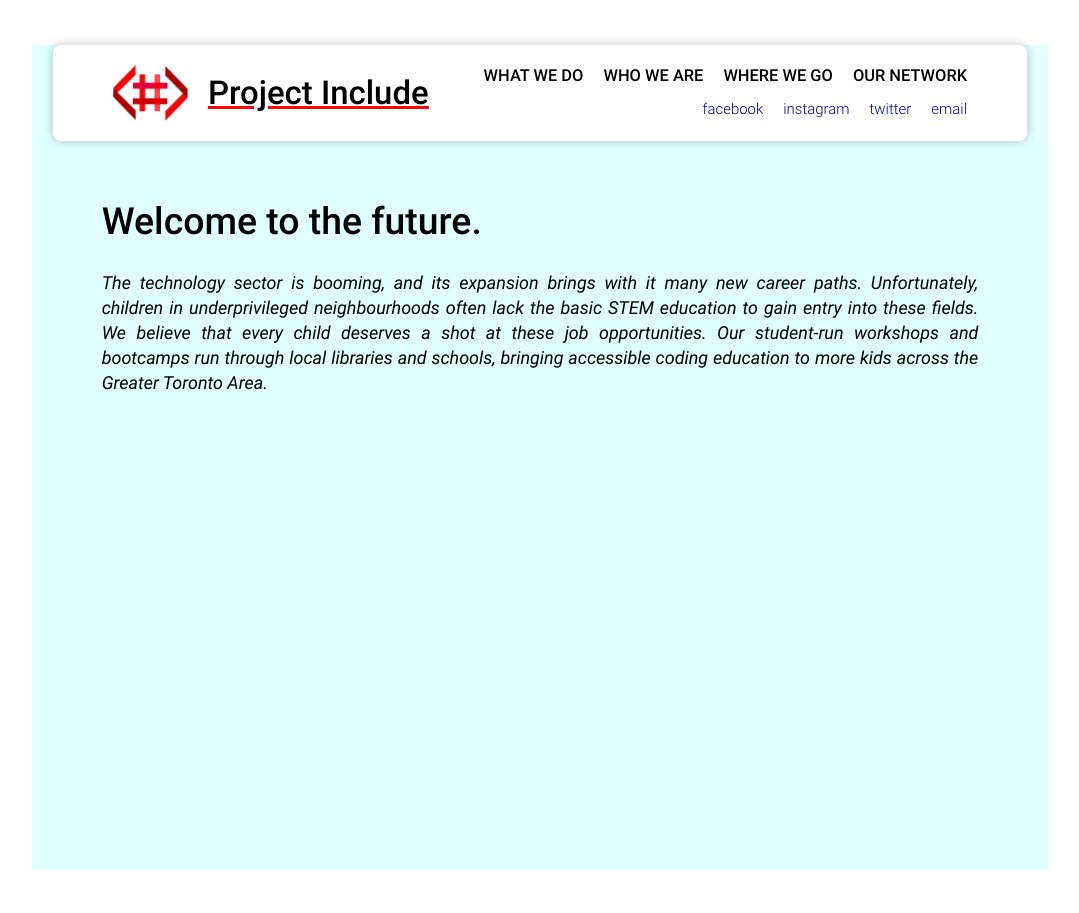
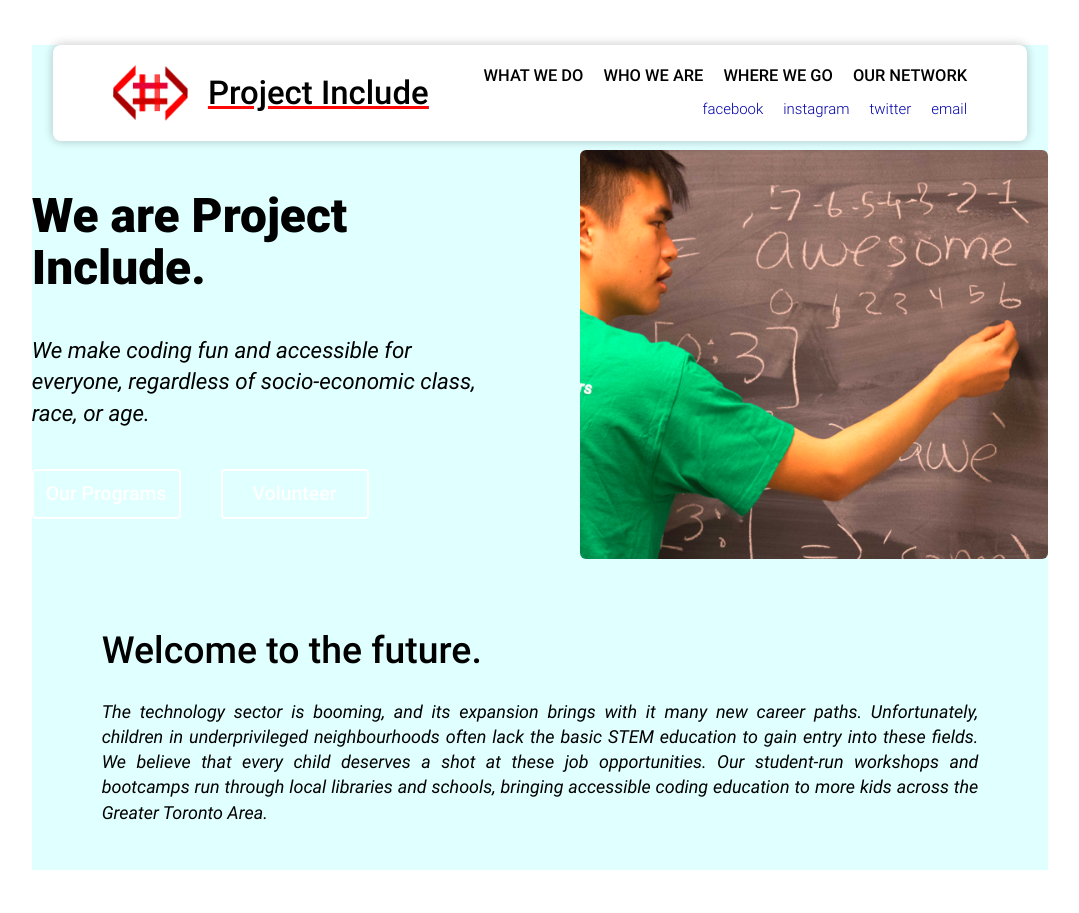
Before and after one commit to ShabazBadshah/project-include-site, a Jekyll site: the page built from index.html, in a window 1280 px wide. Shown: the whole page, without its empty margins (100-1179 px from the left). Built offline with Jekyll 4.4.1, drawn with Linux system fonts in a browser that asks for light colours.

Commit message:
Closed #2. Implemented gallery-intro-component

```diff
--- /dev/null
+++ b/_includes/gallery-intro-component.html
@@ -0,0 +1,15 @@
+<div class="intro-container">
+  <div class="intro-container--info-container">
+    <h1 class="intro-container--info-container--header-text">{{ include.header-text }}</h1>
+    <p class="intro-container--info-container--info-text">{{ include.info-text }}</p>
+
+    <div class="btn-wrap">
+      <a href="{{ include.btn1-link }}" class="intro-container--info-container--btn">{{ include.btn1-text }}</a>
+      <a href="{{ include.btn2-link }}" class="intro-container--info-container--btn">{{ include.btn2-text }}</a>
+    </div>
+
+  </div>
+  <div class="intro-container--gallery-container">
+    <img class="intro-container--gallery-container--gallery" src="{{ include.default-img-path }}" alt="">
+  </div>
+</div>
--- a/_layouts/default.html
+++ b/_layouts/default.html
@@ -10,7 +10,9 @@
         <!-- Custom CSS -->
         <link rel="stylesheet" href="{{site.baseurl}}/css/main.css">
         <script type="text/javascript" src="{{site.baseurl}}/jquery-3.4.1.min.js" defer></script>
-        <script type="text/javascript" src="{{site.baseurl}}/js/_includes/header-component.js" defer></script>
+
+        <script type="text/javascript" src="{{site.baseurl}}/js/includes/header-component.js" defer></script>
+        <script type="text/javascript" src="{{site.baseurl}}/js/includes/gallery-intro-component.js" defer></script>
 
     </head>
     <body>
@@ -24,12 +26,28 @@
           {% include header.html %}
 
           <div class="fixed-header-pushdown">
-            {% include major-info-text-component.html
 
-              header-text="Welcome to the future."
+            {% include gallery-intro-component.html
 
-              text="The technology sector is booming, and its expansion brings with it many new career paths. Unfortunately, children in underprivileged neighbourhoods often lack the basic STEM education to gain entry into these fields. We believe that every child deserves a shot at these job opportunities. Our student-run workshops and bootcamps run through local libraries and schools, bringing accessible coding education to more kids across the Greater Toronto Area." %}
+              default-img-path="../assets/gallery/homepage/1.png"
+
+              header-text="We are Project Include."
+
+              info-text="We make coding fun and accessible for everyone, regardless of socio-economic class, race, or age."
+
+              btn1-text="Our Programs"
+              btn1-link="/"
+
+              btn2-text="Volunteer"
+              btn2-link="/" %}
+
           </div>
+
+          {% include major-info-text-component.html
+
+            header-text="Welcome to the future."
+
+            text="The technology sector is booming, and its expansion brings with it many new career paths. Unfortunately, children in underprivileged neighbourhoods often lack the basic STEM education to gain entry into these fields. We believe that every child deserves a shot at these job opportunities. Our student-run workshops and bootcamps run through local libraries and schools, bringing accessible coding education to more kids across the Greater Toronto Area." %}
 
           {{ content }}
 
--- a/css/main.css
+++ b/css/main.css
@@ -621,6 +621,71 @@ div#major-info-text-container {
     font-size: 1.2em;
     line-height: 1.4em; }
 
+div.intro-container {
+  display: -ms-flexbox;
+  display: flex;
+  -ms-flex-direction: row;
+      flex-direction: row; }
+
+div.intro-container--info-container {
+  width: 50%;
+  padding: 50px 70px 50px 0;
+  display: -ms-flexbox;
+  display: flex;
+  -ms-flex-direction: column;
+      flex-direction: column;
+  -ms-flex-pack: center;
+      justify-content: center; }
+  div.intro-container--info-container h1.intro-container--info-container--header-text {
+    font-size: 3.2em;
+    font-weight: bold;
+    line-height: 1.1em;
+    margin-bottom: 0;
+    text-align: left; }
+  div.intro-container--info-container p.intro-container--info-container--info-text {
+    font-style: italic;
+    font-weight: normal;
+    font-size: 1.5em;
+    line-height: 1.4em;
+    margin: 40px auto;
+    text-align: left; }
+  div.intro-container--info-container div.btn-wrap {
+    display: -ms-flexbox;
+    display: flex; }
+    div.intro-container--info-container div.btn-wrap a.intro-container--info-container--btn {
+      display: -ms-flexbox;
+      display: flex;
+      -ms-flex-pack: center;
+          justify-content: center;
+      -ms-flex-align: center;
+          align-items: center;
+      min-height: 30px;
+      min-width: 120px;
+      padding: 8px 12px;
+      border-radius: 4px;
+      margin-right: 40px;
+      font-weight: 500;
+      font-size: 1.3em;
+      text-decoration: none;
+      color: white;
+      border: 2px solid white;
+      transition: all 0.25s; }
+      div.intro-container--info-container div.btn-wrap a.intro-container--info-container--btn:hover {
+        cursor: pointer;
+        background-color: white;
+        color: #EF5350;
+        transition: all 0.25s; }
+
+div.intro-container--gallery-container {
+  width: 50%;
+  padding: 10px 0 10px 10px; }
+  div.intro-container--gallery-container .intro-container--gallery-container--gallery {
+    width: 100%;
+    height: 100%;
+    object-fit: cover;
+    object-position: center center;
+    border-radius: 6px; }
+
 * {
   font-family: "Roboto"; }
 
@@ -695,3 +760,7 @@ div.site {
   position: relative;
   width: 68em;
   background-color: lightcyan; }
+
+@media (max-width: 1000px) {
+  div.site {
+    max-width: 90%; } }
--- /dev/null
+++ b/js/includes/gallery-intro-component.js
@@ -0,0 +1,27 @@
+const ROOT_IMG_DIR = "assets/gallery/homepage/";
+const TRANSITION_DELAY_MS = 2000;
+
+var galleryItem;
+
+var appGalleryImageSrc = [
+  ROOT_IMG_DIR + "2.png",
+  ROOT_IMG_DIR + "1.png",
+  ROOT_IMG_DIR + "4.png",
+  ROOT_IMG_DIR + "3.png"
+];
+
+$(document).ready(function() {
+  galleryItem = $("img.intro-container--gallery-container--gallery");
+  var currImageIdx = 0;
+  var lengthAppGalleryImages = appGalleryImageSrc.length;
+
+  setInterval(function() {
+    galleryItem
+      .fadeTo(TRANSITION_DELAY_MS, 0.1, function() {
+        galleryItem.attr("src", appGalleryImageSrc[currImageIdx]);
+        currImageIdx %= lengthAppGalleryImages;
+        currImageIdx++;
+      })
+      .fadeTo(TRANSITION_DELAY_MS, 1);
+  }, TRANSITION_DELAY_MS * 3);
+});
```
Also changed, not shown: _scss/includes/gallery-intro-component.scss (added, +74 -0 lines), _scss/main.scss (+12 -2 lines), gulpfile.js (+9 -2 lines), _scss/includes/header-component.scss (renamed from _scss/_includes/header-component.scss), _scss/includes/major-info-text-component.scss (renamed from _scss/_includes/major-info-text-component.scss), assets/gallery/homepage/1.png (added), assets/gallery/homepage/2.png (added), assets/gallery/homepage/3.png (added), assets/gallery/homepage/4.png (added), js/includes/header-component.js (renamed from js/_includes/header-component.js).
